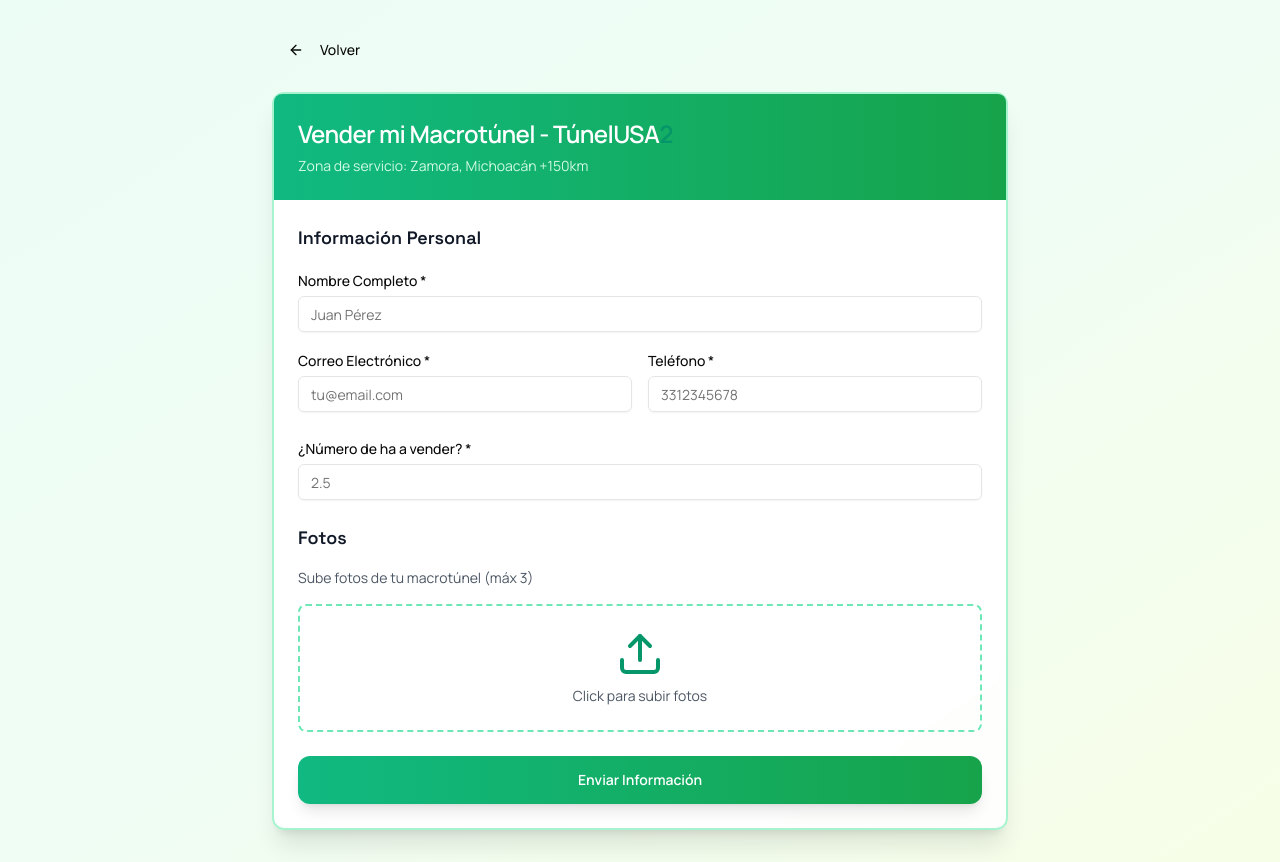
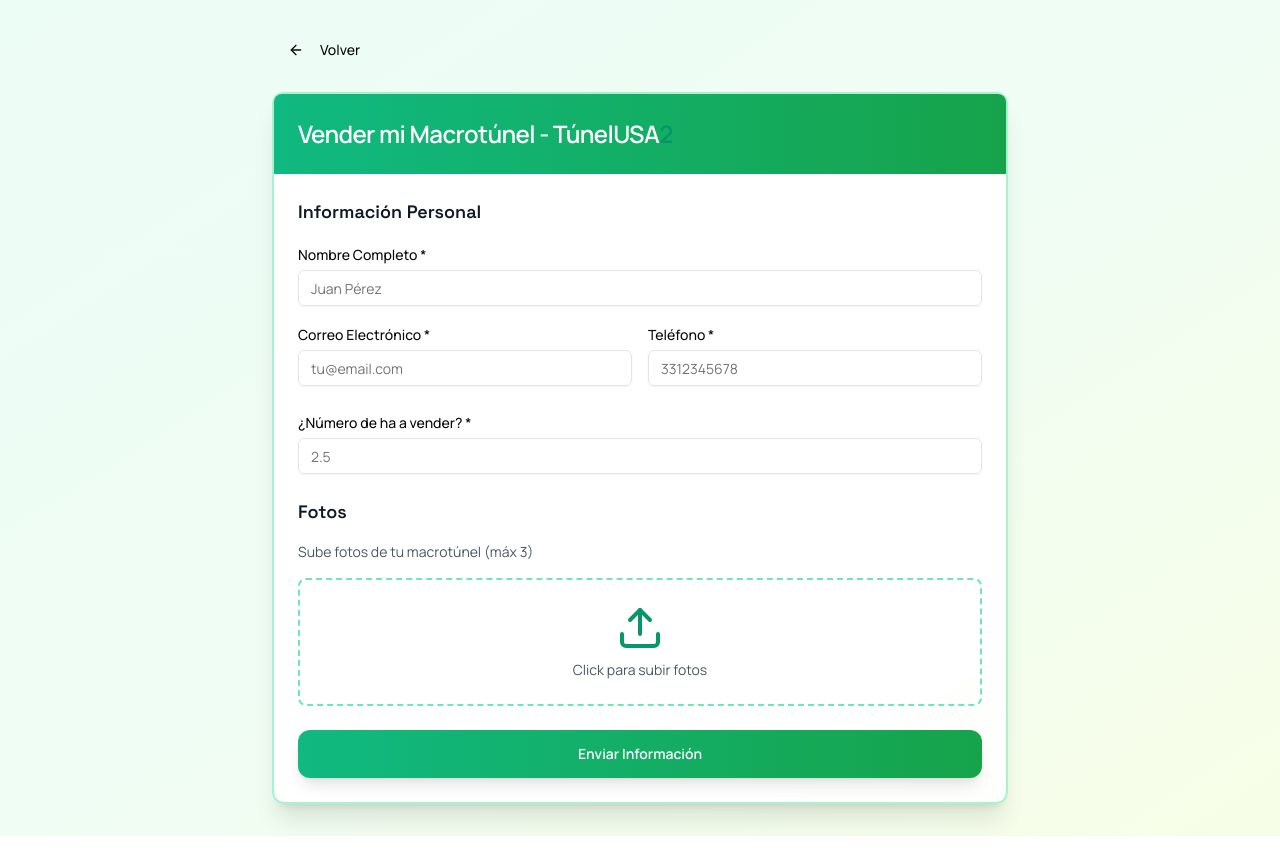
Before and after one commit to geracaro-svg/mitunelconecta, a React (Create React App) app: page /vender in a window 1280 px wide. After the commit the page ends 836 px from the top, so only its background shows below. Built offline with nearby package versions, Linux system fonts and the light colour scheme; no server answers.

Commit message:
Remove 'Zona de servicio: Zamora, Michoacán +150km' from both forms

```diff
--- a/src/pages/CompradorForm.jsx
+++ b/src/pages/CompradorForm.jsx
@@ -108,7 +108,6 @@
         <Card className="border-2 border-lime-200 shadow-xl bg-white/90 backdrop-blur-sm">
           <CardHeader className="bg-gradient-to-r from-lime-500 to-green-600 text-white rounded-t-lg">
             <CardTitle className="text-2xl">Comprar Macrotúnel - TúnelUSA<span className="text-emerald-600">2</span></CardTitle>
-            <p className="text-lime-100 text-sm">Zona de servicio: Zamora, Michoacán +150km</p>
           </CardHeader>
           <CardContent className="p-6 space-y-6">
             <form onSubmit={handleSubmit} className="space-y-6">
--- a/src/pages/VendedorForm.jsx
+++ b/src/pages/VendedorForm.jsx
@@ -244,7 +244,6 @@
         <Card className="border-2 border-emerald-200 shadow-xl bg-white/90 backdrop-blur-sm">
           <CardHeader className="bg-gradient-to-r from-emerald-500 to-green-600 text-white rounded-t-lg">
             <CardTitle className="text-2xl">Vender mi Macrotúnel - TúnelUSA<span className="text-emerald-600">2</span></CardTitle>
-            <p className="text-emerald-100 text-sm">Zona de servicio: Zamora, Michoacán +150km</p>
           </CardHeader>
           <CardContent className="p-6 space-y-6">
             <form onSubmit={handleSubmit} className="space-y-6">
```
